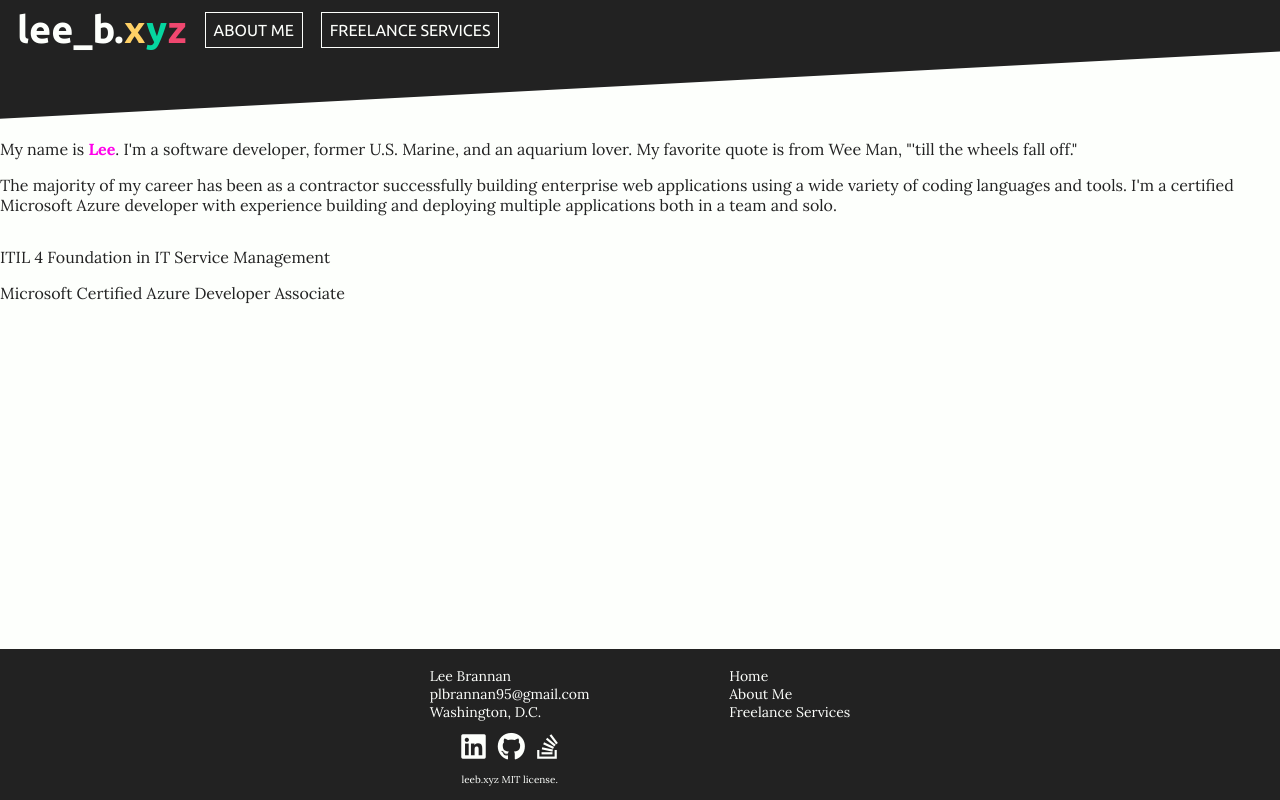
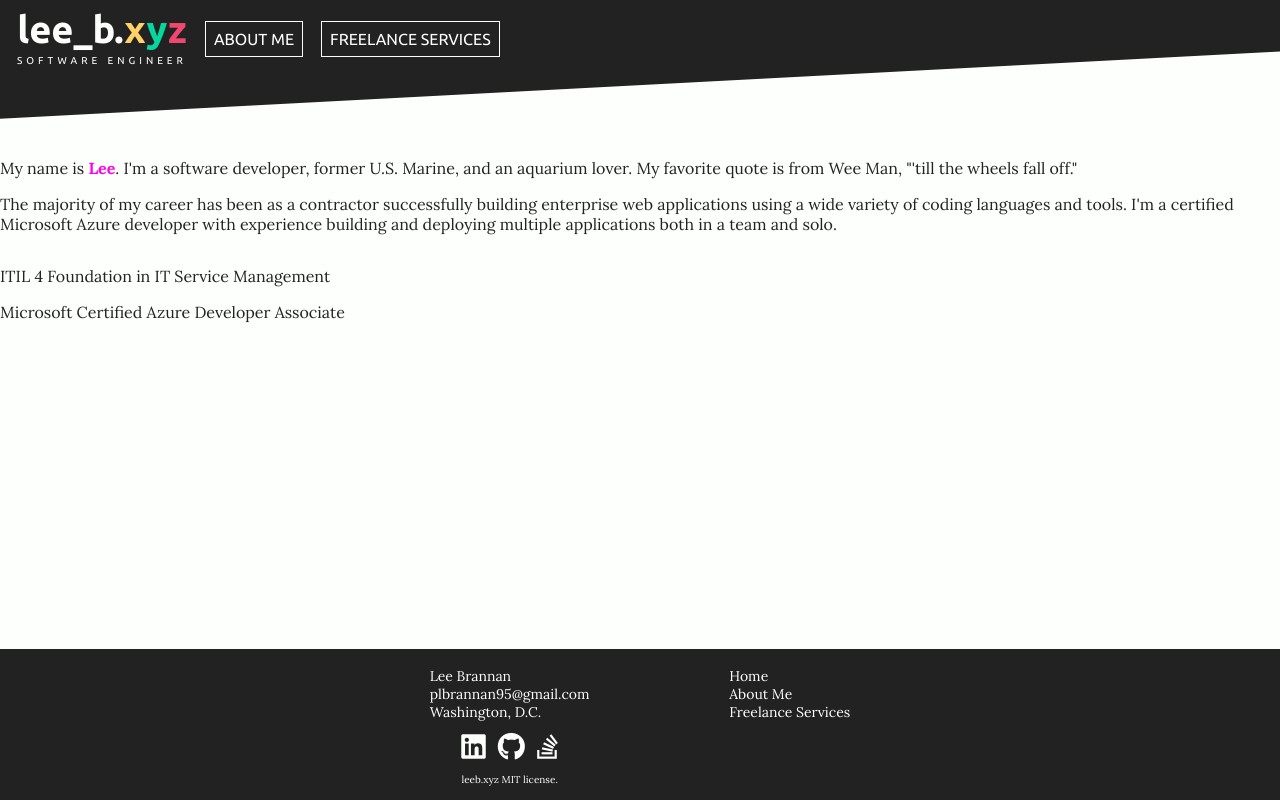
Before and after one commit to bananabrann/leeb.xyz, a React (Create React App) app: page / in a window 1280 px wide. Built offline with nearby package versions, Linux system fonts and the light colour scheme.

Commit message:
Add subtitle to header

```diff
--- a/src/Components/Header/Header.scss
+++ b/src/Components/Header/Header.scss
@@ -20,6 +20,7 @@ $tilt-degree: -3deg;
         left: -5%;
     }
 
+
     .header-content {
         position: relative;
         padding: 8px;
@@ -31,6 +32,21 @@ $tilt-degree: -3deg;
         > * {
             margin: auto 9px;
         }
+
+        .badge {
+            // background-color: red;
+            display: flex;
+            flex-direction: column;
+            align-items: center;
+
+            .subtitle {
+                font-family: "Ubuntu", "serif";
+                margin: 4px auto;
+                font-size: 10px;
+                text-transform: uppercase;
+                letter-spacing: 4px;
+            }
+        }
     }
 
     .Logo {
--- a/src/Components/Header/Header.tsx
+++ b/src/Components/Header/Header.tsx
@@ -8,7 +8,10 @@ const Header: React.FC<any> = () => {
     return (
         <div className="Header">
             <div className="header-content">
-                <Logo />
+                <div className="badge">
+                    <Logo />
+                    <p className="subtitle">Software Engineer</p>
+                </div>
 
                 <NavItem
                     destination="/about"
```
